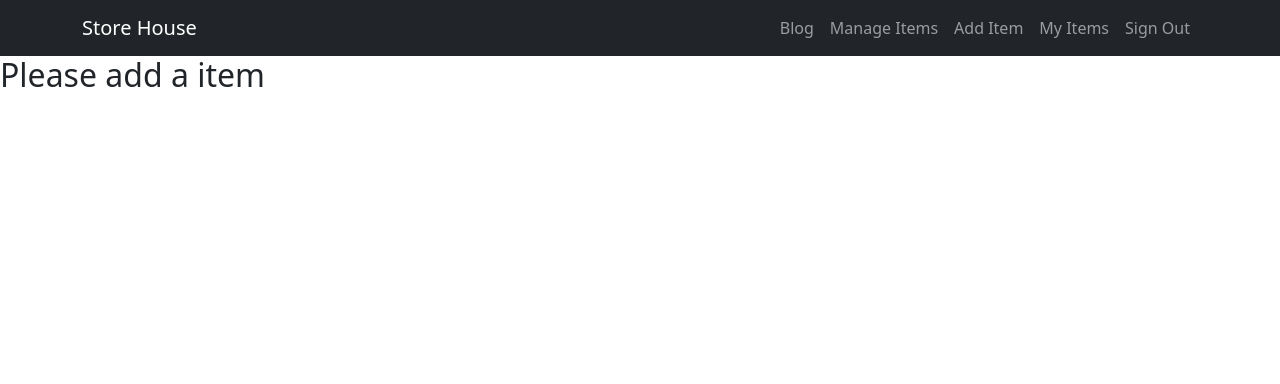
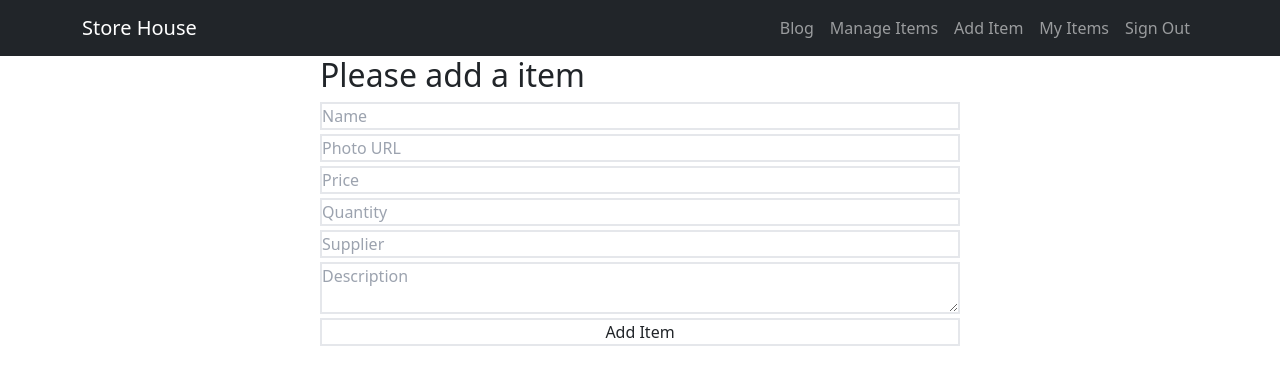
Before and after one commit to 52atiq/store-house-client, a React (Create React App) app: page /additem in a window 1280 px wide. Shown: the top 384 px of the page. Built offline with nearby package versions, Linux system fonts and the light colour scheme; no server answers; sample sign-in values are in the browser's storage.

Commit message:
add item succesfully

```diff
--- a/src/Components/AddItem/AddItem.js
+++ b/src/Components/AddItem/AddItem.js
@@ -1,9 +1,37 @@
 import React from 'react';
+import { useForm } from "react-hook-form";
 
 const AddItem = () => {
+    const { register, handleSubmit } = useForm();
+    const onSubmit = data => {
+        console.log(data);
+        const url = `http://localhost:5000/inventory`;
+        fetch(url , {
+            method: 'POST',
+            headers: {
+                'content-type': 'application/json'
+            },
+            body: JSON.stringify(data)
+        })
+        .then(res => res.json())
+        .then(result =>{
+            console.log(result);
+        })
+
+    }
+
     return (
-        <div>
+        <div className='mx-auto w-50'>
             <h2>Please add a item</h2>
+     <form className='flex flex-column gap-1' onSubmit={handleSubmit(onSubmit)}>
+      <input placeholder='Name' className='border-2' {...register("name")} />
+      <input placeholder='Photo URL' className='border-2' type="text" {...register("image")} />
+      <input placeholder='Price' className='border-2' type="number" {...register("price")} />
+      <input placeholder='Quantity' className='border-2' type="number" {...register("quantity")} />
+      <input placeholder='Supplier' className='border-2' {...register("supplier")} />
+      <textarea placeholder='Description' className='border-2' {...register("description")} />
+      <input className='border-2' type="submit" value="Add Item" />
+    </form>
 
         </div>
     );
--- a/src/Components/Inventory/ManageInventory/ManageInventory.js
+++ b/src/Components/Inventory/ManageInventory/ManageInventory.js
@@ -12,11 +12,12 @@ const ManageInventory = () => {
             {/* <h2>Details of inventory </h2> */}
             {
                 inventories.map(inventory =>
-                    <div className='grid gap-3 border-4'>
-                        <p>Name:{inventory.name}</p>
-                        <p>Price:{inventory.price}</p>
-                        <p>Supplier:{inventory.supplier}</p>
-                        <p>Name:{inventory.name}</p>
+                    <div className='grid gap-3 border-4 line'>
+                        <p className='leading-3'>Name:{inventory.name}</p>
+                        <p  className='leading-3'>Price:{inventory.price}</p>
+                        <p  className='leading-3'>Supplier:{inventory.supplier}</p>
+                        <p  className='leading-3'>Quantity:{inventory.quantity}</p>
+                        <p  className='leading-3'>Description: {inventory.description}</p>
                        <button className='btn btn-danger'> Delete </button>
                     </div>
                     )
```
